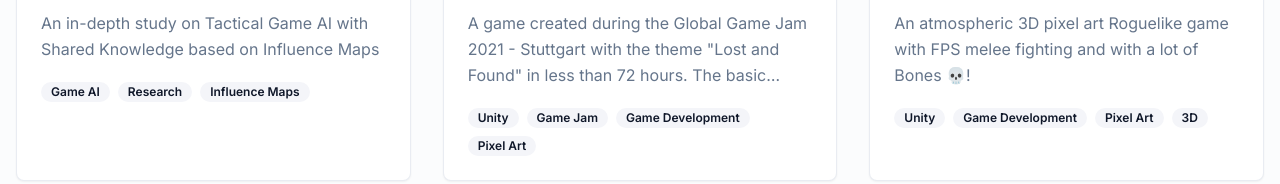
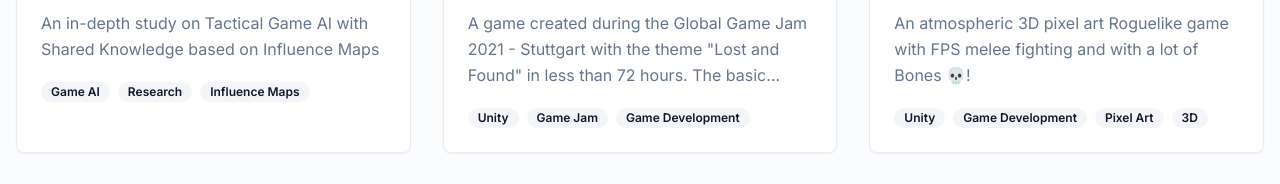
Before and after one commit to freddynewton/freddynewton.github.io, a Next.js app: page / in a window 1280 px wide. Shown: the part 7420-7604 px from the top of the page. Built offline with nearby package versions, Linux system fonts and the light colour scheme; grey boxes are pictures that could not be loaded.

Commit message:
Removed wrong Tag at I sed to

```diff
--- a/components/projects.tsx
+++ b/components/projects.tsx
@@ -66,7 +66,7 @@ const projects = [
     image: "iusedto.png",
     link: "https://freddynewton.itch.io/i-used-to",
     category: "Games",
-    tags: ["Unity", "Game Jam", "Game Development", "Pixel Art"],
+    tags: ["Unity", "Game Jam", "Game Development"],
   },
   {
     title: "Bone Vault",
```
